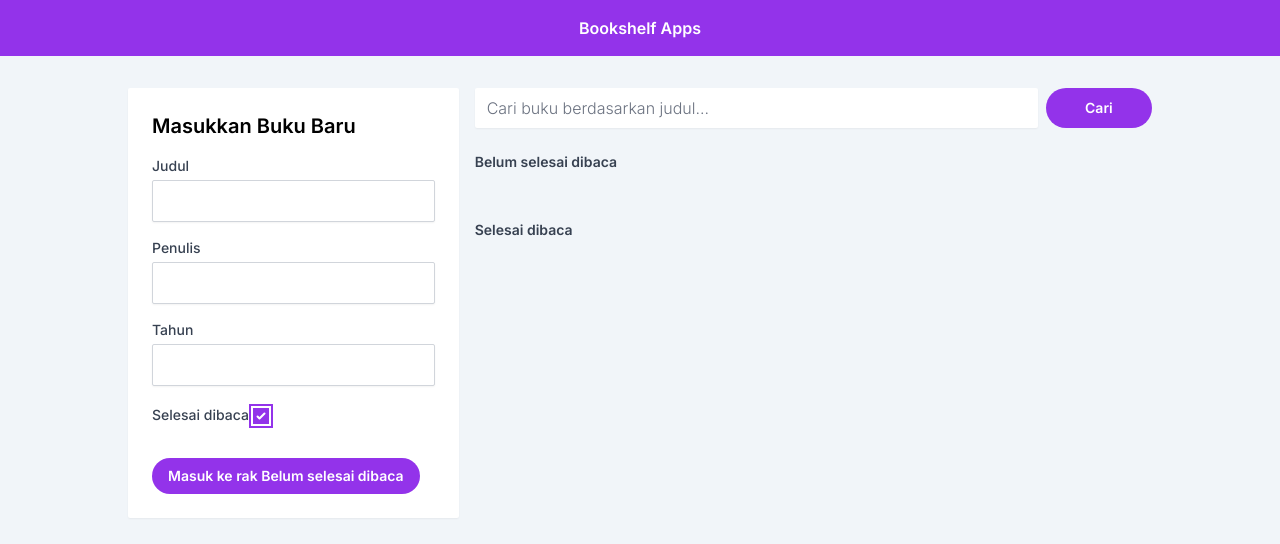
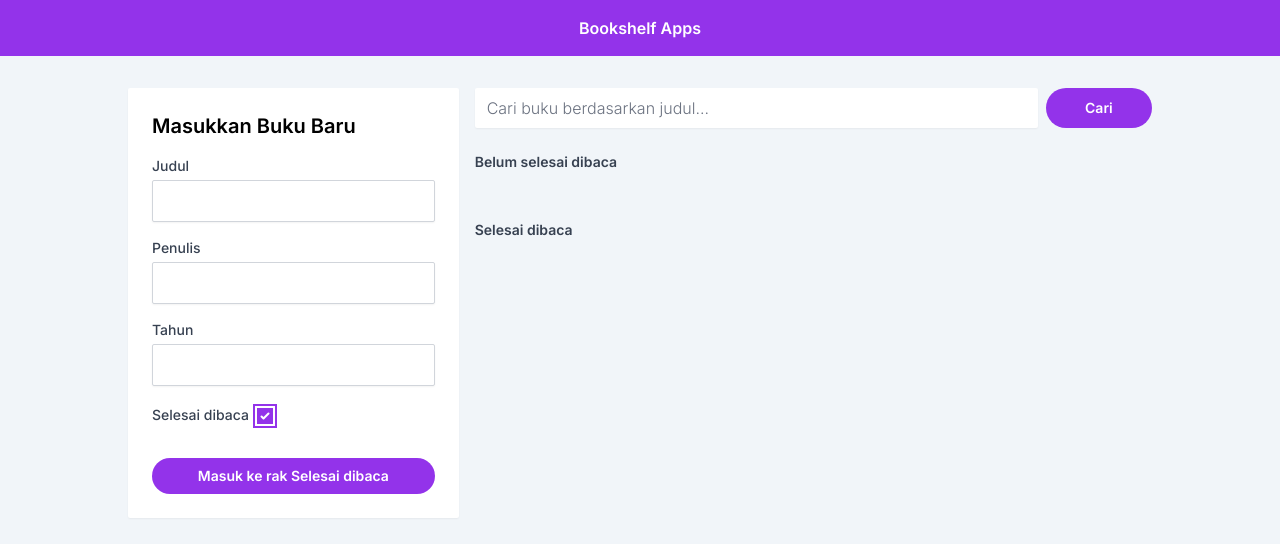
Before and after one commit to panduananto/submission-dicoding-class-315, a website: page src/index.html in a window 1280 px wide. Both pictures are taken after a click on the checkbox "Selesai dibaca". Shown: the top 544 px of the page. Drawn offline with nearby package versions, Linux system fonts and the light colour scheme; files that its build step writes are made by us from their sources.

Commit message:
button text change by checkbox works

```diff
--- a/src/index.html
+++ b/src/index.html
@@ -25,7 +25,7 @@
 				<div class="col-span-2 self-start rounded-sm bg-white p-6 shadow-sm">
 					<section class="input_section">
 						<h2 class="text-xl font-semibold">Masukkan Buku Baru</h2>
-						<form id="inputBook" class="mt-4">
+						<form id="inputBook" class="mt-4 flex flex-col items-stretch">
 							<fieldset class="space-y-4">
 								<div class="flex flex-col">
 									<label for="inputBookTitle" class="text-sm font-medium text-gray-700">Judul</label>
@@ -56,15 +56,17 @@
 								</div>
 							</fieldset>
 							<div class="mt-4">
-								<label for="inputBookIsComplete" class="text-sm font-medium text-gray-700">Selesai dibaca</label>
+								<label for="inputBookIsCompleteCheckbox" class="mr-1 text-sm font-medium text-gray-700"
+									>Selesai dibaca</label
+								>
 								<input
-									id="inputBookIsComplete"
+									id="inputBookIsCompleteCheckbox"
 									type="checkbox"
 									class="text-purple-600 focus:border-purple-600 focus:ring-purple-600"
 								/>
 							</div>
-							<button id="bookSubmit" type="submit" class="primary-button mt-8 rounded-full">
-								Masuk ke rak <span>Belum selesai dibaca</span>
+							<button id="bookSubmitButton" type="submit" class="primary-button mt-8 rounded-full">
+								Masuk ke rak <span id="bookCategoryText">Belum selesai dibaca</span>
 							</button>
 						</form>
 					</section>
--- a/src/main.js
+++ b/src/main.js
@@ -217,6 +217,17 @@ document.addEventListener('DOMContentLoaded', function () {
 
 		addBook();
 	});
+
+	const inputBookIsCompleteCheckbox = document.getElementById('inputBookIsCompleteCheckbox');
+	const bookCategoryText = document.getElementById('bookCategoryText');
+
+	inputBookIsCompleteCheckbox.addEventListener('change', function () {
+		if (inputBookIsCompleteCheckbox.checked) {
+			bookCategoryText.innerText = 'Selesai dibaca';
+		} else {
+			bookCategoryText.innerText = 'Belum selesai dibaca';
+		}
+	});
 });
 
 document.addEventListener(RENDER_EVENT, function () {
```
